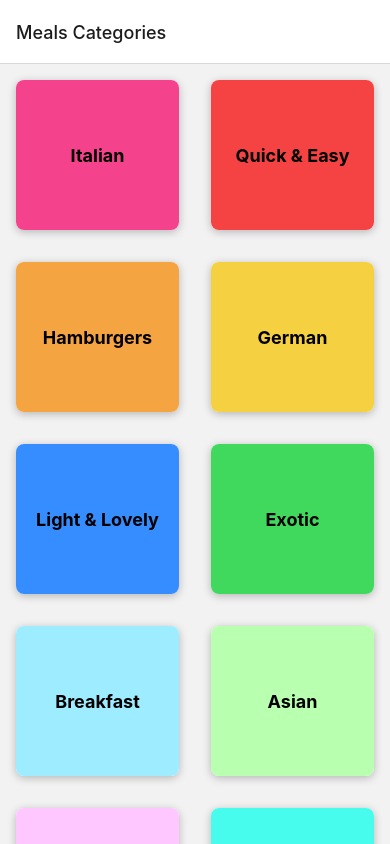
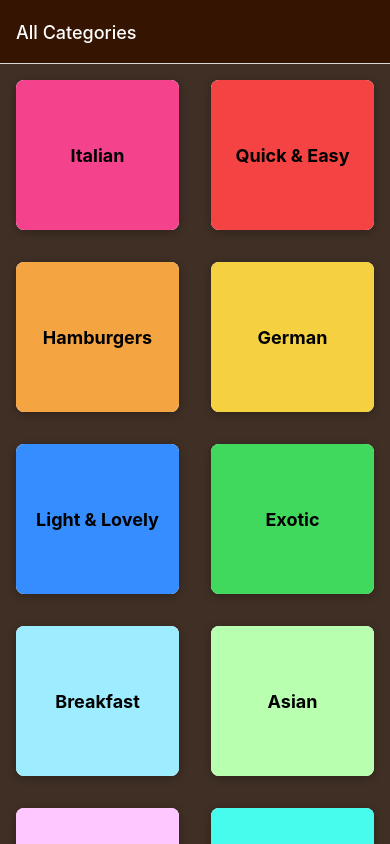
Before and after one commit to josue-lubaki/RN_MealzApp, a React Native app: screen / in a window 390 px wide. Built offline with nearby package versions, Linux system fonts and the light colour scheme.

Commit message:
Setting Navigation Options

```diff
--- a/App.js
+++ b/App.js
@@ -5,6 +5,7 @@ import { createNativeStackNavigator } from '@react-navigation/native-stack';
 import CategoriesScreen from './screens/CategoriesScreen';
 import MealsOverviewScreen from './screens/MealsOverviewScreen';
 import Routes from './utils/Routes';
+import Colors from './utils/Colors';
 
 const Stack = createNativeStackNavigator();
 
@@ -14,8 +15,24 @@ export default function App() {
 			<StatusBar style='light' />
 			<SafeAreaView style={styles.rootContainer}>
 				<NavigationContainer>
-					<Stack.Navigator>
-						<Stack.Screen name={Routes.MEALS_CATEGORIES} component={CategoriesScreen} />
+					<Stack.Navigator
+						screenOptions={{
+							headerStyle: {
+								backgroundColor: Colors.primary,
+							},
+							headerTintColor: Colors.white,
+							contentStyle: {
+								backgroundColor: Colors.background,
+							},
+						}}
+					>
+						<Stack.Screen
+							name={Routes.MEALS_CATEGORIES}
+							component={CategoriesScreen}
+							options={{
+								title: 'All Categories',
+							}}
+						/>
 						<Stack.Screen name={Routes.MEALS_OVERVIEW} component={MealsOverviewScreen} />
 					</Stack.Navigator>
 				</NavigationContainer>
--- a/screens/MealsOverviewScreen.js
+++ b/screens/MealsOverviewScreen.js
@@ -1,12 +1,21 @@
-import { View, Text, StyleSheet, FlatList } from 'react-native';
+import { useLayoutEffect } from 'react';
+import { View, StyleSheet, FlatList } from 'react-native';
 
 import MealItem from '../components/MealItem';
-import { MEALS } from '../data/dummy-data';
+import { MEALS, CATEGORIES } from '../data/dummy-data';
 
-const MealsOverviewScreen = ({ route }) => {
+const MealsOverviewScreen = ({ route, navigation }) => {
 	const categoryId = route.params.categoryId;
 
 	const displayMeals = MEALS.filter((meal) => meal.categoryIds.indexOf(categoryId) >= 0);
+
+	useLayoutEffect(() => {
+		const categoryTitle = CATEGORIES.find((category) => category.id === categoryId).title;
+
+		navigation.setOptions({
+			title: categoryTitle,
+		});
+	}, [categoryId, navigation]);
 
 	const renderMealItem = (itemData) => {
 		const item = itemData.item;
--- a/utils/Colors.js
+++ b/utils/Colors.js
@@ -1,4 +1,6 @@
 const Colors = {
+	primary: '#351401',
+	background: '#3f2f25',
 	gray: '#7f8c8d',
 	lightGray: '#ccc',
 	white: '#ffffff',
--- a/utils/Routes.js
+++ b/utils/Routes.js
@@ -1,6 +1,6 @@
 const Routes = {
-	MEALS_CATEGORIES: 'Meals Categories',
-	MEALS_OVERVIEW: 'Meals Overview',
+	MEALS_CATEGORIES: 'MealsCategories',
+	MEALS_OVERVIEW: 'MealsOverview',
 };
 
 export default Routes;
```
